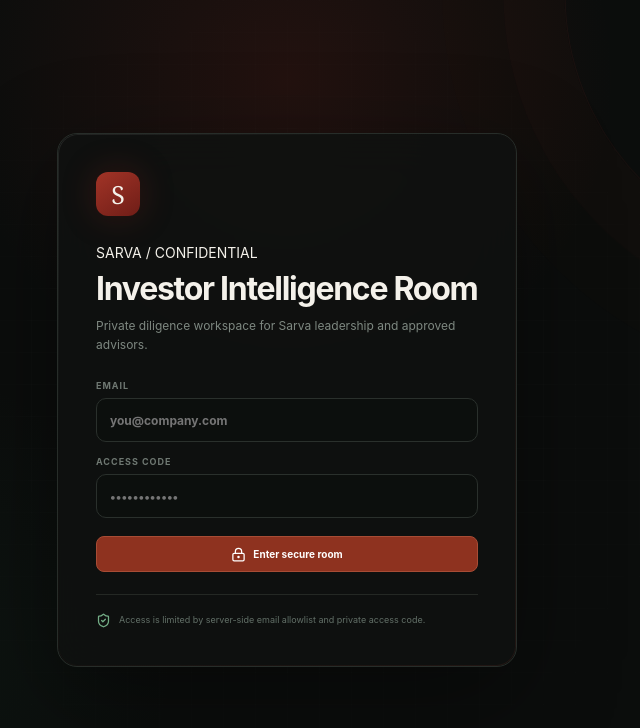
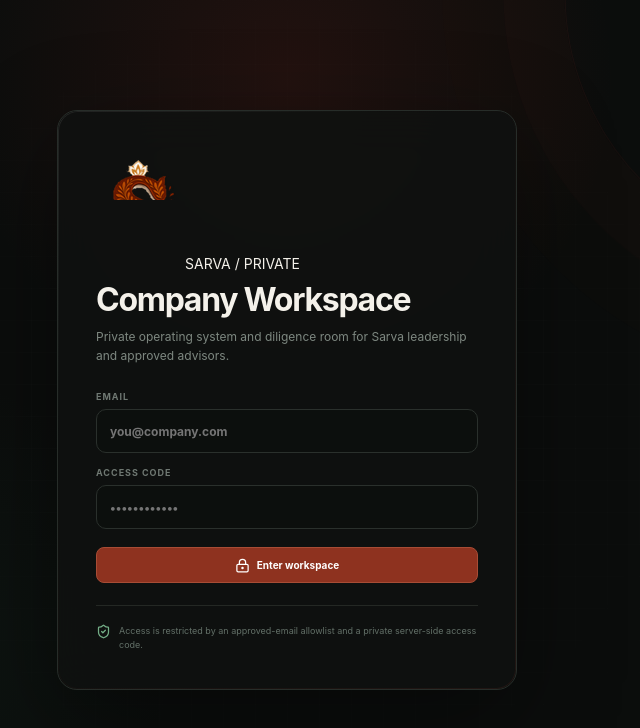
Before and after one commit to FarhanAzim-sarva/Farhan, a Next.js app in the folder sarva-dataroom/: page /login in a window 1280 px wide. Shown: the top 728 px of the page, without its empty margins (353-993 px from the left). Built offline with nearby package versions, Linux system fonts and the light colour scheme.

Commit message:
Use official Sarva branding on secure login

```diff
--- a/sarva-dataroom/app/login/page.tsx
+++ b/sarva-dataroom/app/login/page.tsx
@@ -15,9 +15,9 @@
     setError('Access denied. Check the approved email and access code.');setLoading(false);
   }
   return <main className="loginPage"><section className="loginCard">
-    <div className="loginMark">S</div><span className="eyebrow">SARVA / CONFIDENTIAL</span>
-    <h1>Investor Intelligence Room</h1><p>Private diligence workspace for Sarva leadership and approved advisors.</p>
-    <form onSubmit={submit}><label>Email<input name="email" type="email" autoComplete="email" placeholder="you@company.com" required/></label><label>Access code<input name="code" type="password" autoComplete="current-password" placeholder="••••••••••••" required/></label>{error&&<div className="loginError">{error}</div>}<button className="primary loginBtn" disabled={loading}><LockKeyhole size={15}/>{loading?'Verifying…':'Enter secure room'}</button></form>
-    <div className="loginNote"><ShieldCheck size={15}/><span>Access is limited by server-side email allowlist and private access code.</span></div>
+    <img className="loginLogo" src="/sarva-logo.png" alt="Sarva"/><span className="loginKicker">SARVA / PRIVATE</span>
+    <h1>Company Workspace</h1><p>Private operating system and diligence room for Sarva leadership and approved advisors.</p>
+    <form onSubmit={submit}><label>Email<input name="email" type="email" autoComplete="email" placeholder="you@company.com" required/></label><label>Access code<input name="code" type="password" autoComplete="current-password" placeholder="••••••••••••" required/></label>{error&&<div className="loginError">{error}</div>}<button className="primary loginBtn" disabled={loading}><LockKeyhole size={15}/>{loading?'Verifying…':'Enter workspace'}</button></form>
+    <div className="loginNote"><ShieldCheck size={15}/><span>Access is restricted by an approved-email allowlist and a private server-side access code.</span></div>
   </section></main>
 }
```
